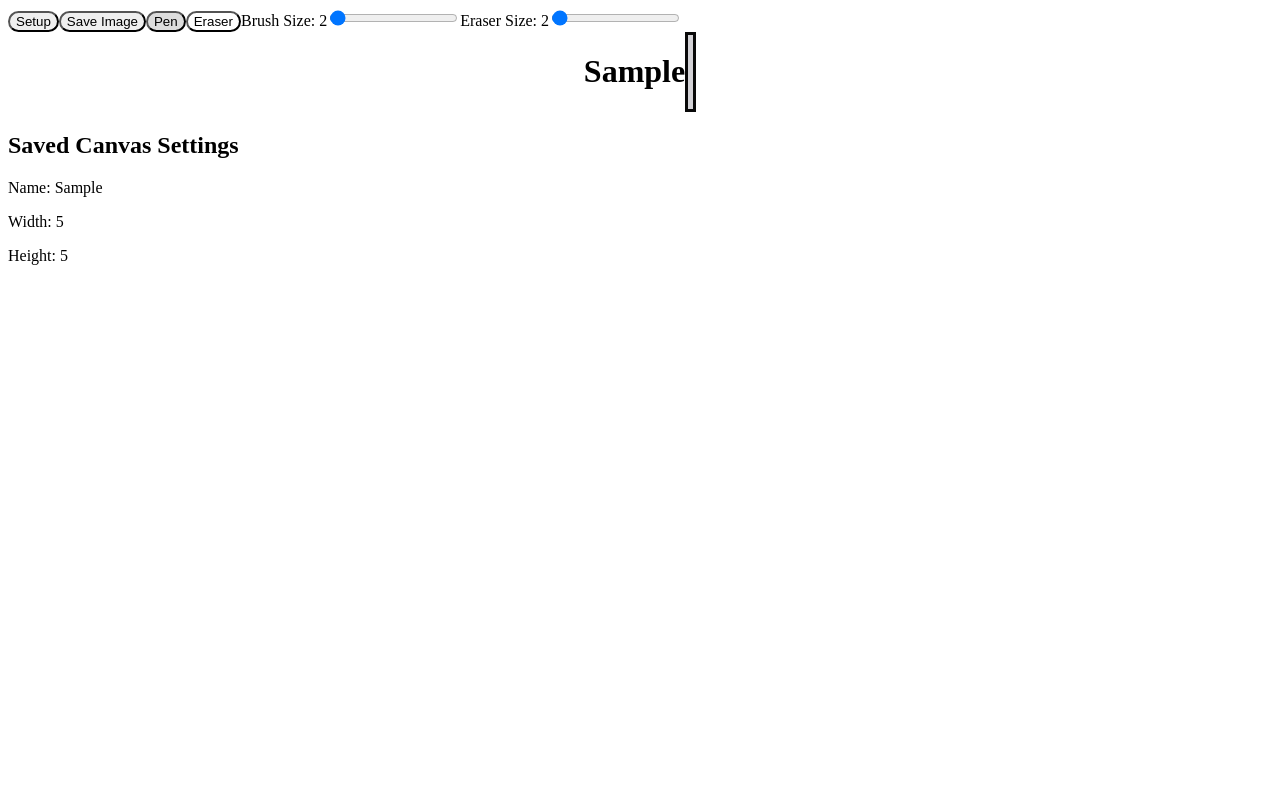
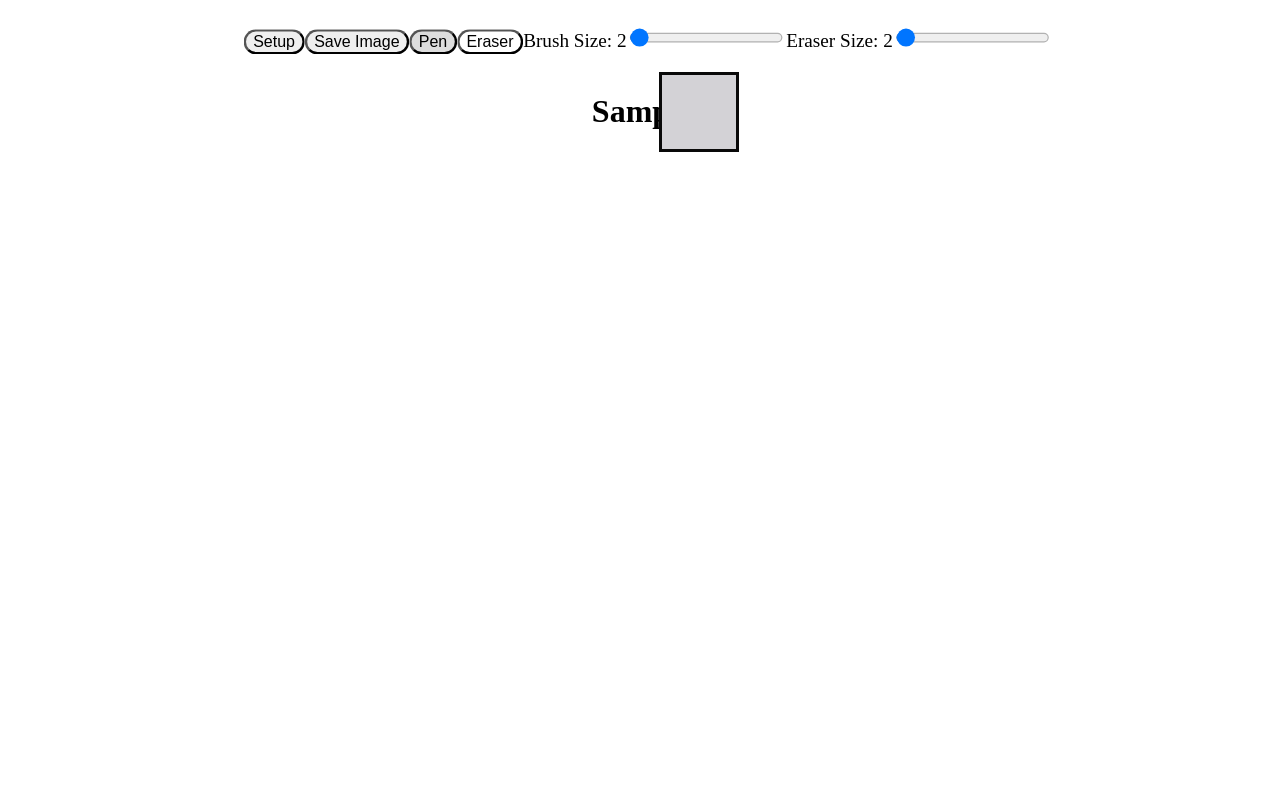
Before and after one commit to homelessAPI/Paint-Mino, a React (Vite) app in the folder paint-mino-react/: page / in a window 1280 px wide. Both pictures are taken after typing "Sample", "5", "5" into the empty fields and a click on the button "Create Canvas". Shown: the top 800 px of the page. Built offline with nearby package versions, Linux system fonts and the light colour scheme.

Commit message:
version 0.6 working on the UI

```diff
--- a/paint-mino-react/src/assets/CSS/canvas.css
+++ b/paint-mino-react/src/assets/CSS/canvas.css
@@ -1,9 +1,25 @@
+* {
+    box-sizing: border-box;
+}
+
+body {
+    overflow: hidden;
+}
+
 #canvasFileContainer {
     display: flex;
     flex-direction: column;
+    width: 100vw;
+    height: 100vh;
+    overflow: hidden;
 }
 
 #canvasContainer {
+    display: flex;
+    justify-content: center;
+}
+
+#canvasVeiwport {
     display: flex;
     justify-content: center;
 }
@@ -13,4 +29,14 @@
     border-radius: 0px;
     display: block;
     background-color: rgb(211, 210, 214);
+    object-fit: contain;
 }
+
+#toolbarContainer {
+    display: flex;
+    justify-content: center;
+    scale: 1.2;
+    margin-top: 20px;
+    margin-bottom: 20px;
+    flex-shrink: 0;
+}
--- a/paint-mino-react/src/components/canvas.jsx
+++ b/paint-mino-react/src/components/canvas.jsx
@@ -74,7 +74,8 @@ function Canvas() {
     return (
         <div id="canvasFileContainer">
             {/* 2. Pass variables and setters into ToolBar as Props */}
-            <ToolBar
+            <div id='toolbarContainer'>
+                <ToolBar
                 canvasRef={canvasRef}
                 canvasData={canvasData}
                 activeTool={activeTool}
@@ -84,20 +85,23 @@ function Canvas() {
                 eraserSize={eraserSize}
                 seteraserSize={seteraserSize}
             />
+            </div>
 
             <div id='canvasContainer'>
                 <h1>{canvasData.name}</h1>
-                <canvas
+                <div id='canvasVeiwport'>
+                    <canvas
                     name='canvas'
                     ref={canvasRef}
                     id='canvas'
-                    onMouseDown={pointerDown}
-                    onMouseMove={pointerMove}
-                    onMouseUp={pointerUp}
-                    onMouseLeave={pointerUp}
+                    onPointerDown={pointerDown}
+                    onPointerMove={pointerMove}
+                    onPointerUp={pointerUp}
+                    onPointerLeave={pointerUp}
                     width={canvasData.width}
                     height={canvasData.height}
-                />
+                    />
+                </div>
             </div>
         </div>
     )
```
